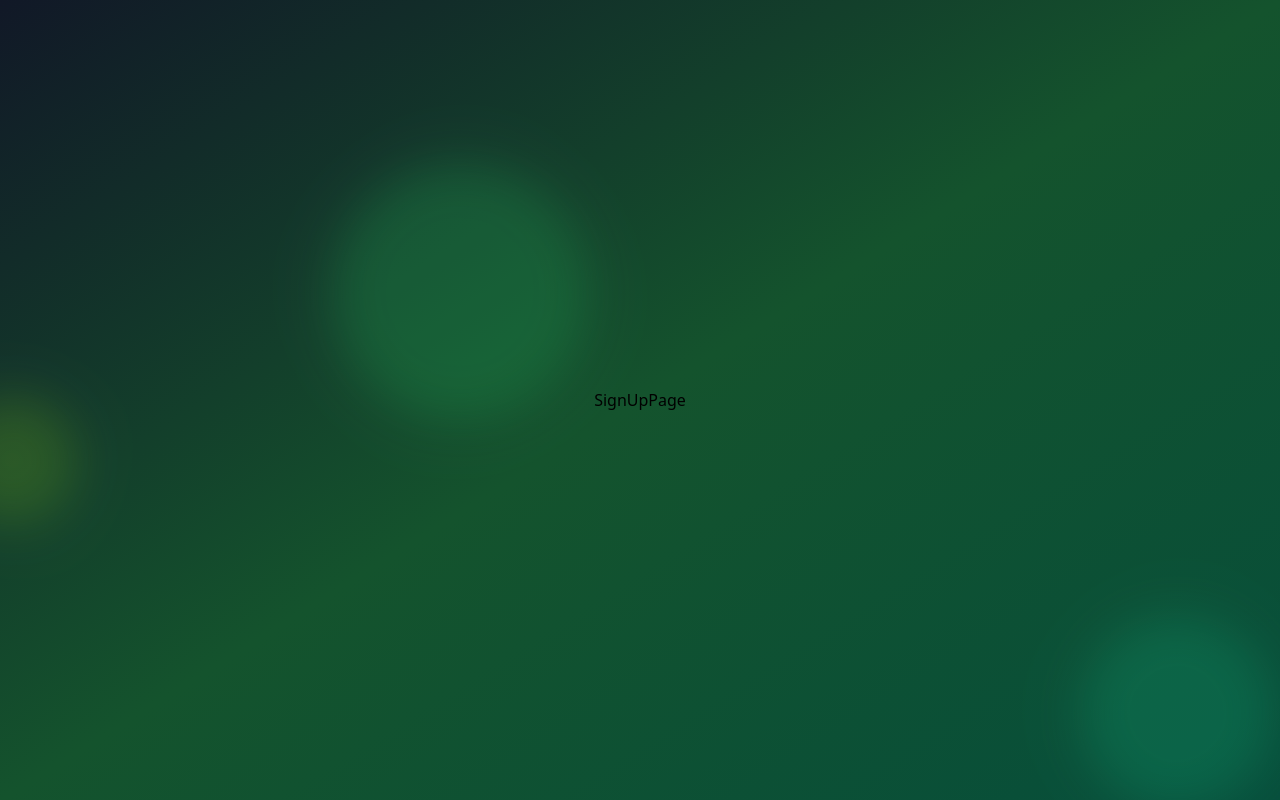
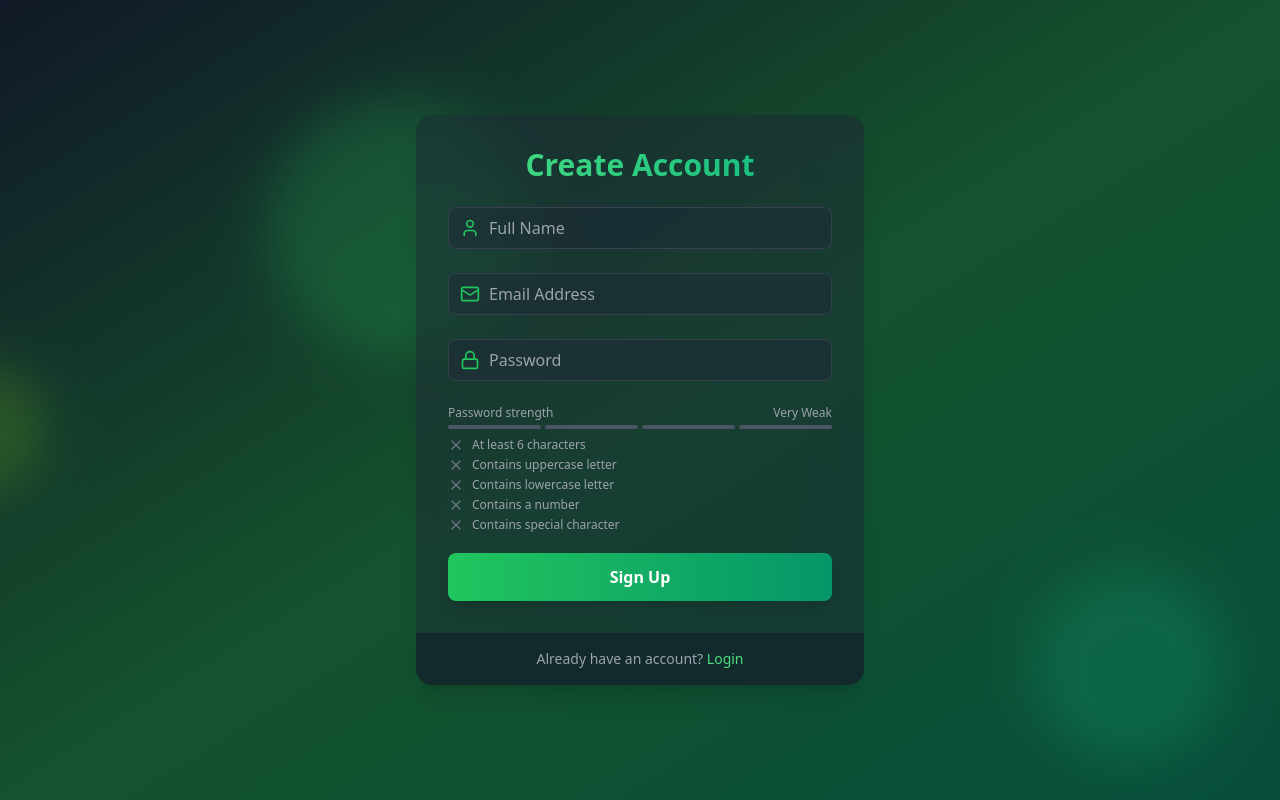
Before and after one commit to ihor-vip/MERN_AUTH_very_detailed, a React (Vite) app in the folder frontend/: page /signup in a window 1280 px wide. Built offline with nearby package versions, Linux system fonts and the light colour scheme; the HTML template or start-up script is replaced by a standard one.

Commit message:
signup page ui

```diff
--- a/frontend/package.json
+++ b/frontend/package.json
@@ -11,6 +11,7 @@
   },
   "dependencies": {
     "framer-motion": "^11.3.21",
+    "lucide-react": "^0.424.0",
     "react": "^18.3.1",
     "react-dom": "^18.3.1",
     "react-router-dom": "^6.26.0"
--- /dev/null
+++ b/frontend/src/components/Input.jsx
@@ -0,0 +1,14 @@
+const Input = ({ icon: Icon, ...props }) => {
+  return (
+    <div className="relative mb-6">
+      <div className="absolute inset-y-0 left-0 flex items-center pl-3 pointer-events-none">
+        <Icon className="size-5 text-green-500" />
+      </div>
+      <input
+        {...props}
+        className="w-full pl-10 pr-3 py-2 bg-gray-800 bg-opacity-50 rounded-lg border border-gray-700 focus:border-green-500 focus:ring-2 focus:ring-green-500 text-white placeholder-gray-400 transition duration-200"
+      />
+    </div>
+  );
+};
+export default Input;
--- /dev/null
+++ b/frontend/src/components/PasswordStrengthMeter.jsx
@@ -0,0 +1,80 @@
+import { Check, X } from "lucide-react";
+
+const PasswordCriteria = ({ password }) => {
+  const criteria = [
+    { label: "At least 6 characters", met: password.length >= 6 },
+    { label: "Contains uppercase letter", met: /[A-Z]/.test(password) },
+    { label: "Contains lowercase letter", met: /[a-z]/.test(password) },
+    { label: "Contains a number", met: /\d/.test(password) },
+    { label: "Contains special character", met: /[^A-Za-z0-9]/.test(password) },
+  ];
+
+  return (
+    <div className="mt-2 space-y-1">
+      {criteria.map((item) => (
+        <div key={item.label} className="flex items-center text-xs">
+          {item.met ? (
+            <Check className="size-4 text-green-500 mr-2" />
+          ) : (
+            <X className="size-4 text-gray-500 mr-2" />
+          )}
+          <span className={item.met ? "text-green-500" : "text-gray-400"}>
+            {item.label}
+          </span>
+        </div>
+      ))}
+    </div>
+  );
+};
+
+const PasswordStrengthMeter = ({ password }) => {
+  const getStrength = (pass) => {
+    let strength = 0;
+    if (pass.length >= 6) strength++;
+    if (pass.match(/[a-z]/) && pass.match(/[A-Z]/)) strength++;
+    if (pass.match(/\d/)) strength++;
+    if (pass.match(/[^a-zA-Z\d]/)) strength++;
+    return strength;
+  };
+  const strength = getStrength(password);
+
+  const getColor = (strength) => {
+    if (strength === 0) return "bg-red-500";
+    if (strength === 1) return "bg-red-400";
+    if (strength === 2) return "bg-yellow-500";
+    if (strength === 3) return "bg-yellow-400";
+    return "bg-green-500";
+  };
+
+  const getStrengthText = (strength) => {
+    if (strength === 0) return "Very Weak";
+    if (strength === 1) return "Weak";
+    if (strength === 2) return "Fair";
+    if (strength === 3) return "Good";
+    return "Strong";
+  };
+
+  return (
+    <div className="mt-2">
+      <div className="flex justify-between items-center mb-1">
+        <span className="text-xs text-gray-400">Password strength</span>
+        <span className="text-xs text-gray-400">
+          {getStrengthText(strength)}
+        </span>
+      </div>
+
+      <div className="flex space-x-1">
+        {[...Array(4)].map((_, index) => (
+          <div
+            key={index}
+            className={`h-1 w-1/4 rounded-full transition-colors duration-300
+                ${index < strength ? getColor(strength) : "bg-gray-600"}
+              `}
+          />
+        ))}
+      </div>
+      <PasswordCriteria password={password} />
+    </div>
+  );
+};
+export default PasswordStrengthMeter;
--- a/frontend/src/pages/SignUpPage.jsx
+++ b/frontend/src/pages/SignUpPage.jsx
@@ -1,7 +1,79 @@
-import React from "react";
+import { motion } from "framer-motion";
+import Input from "../components/Input";
+import { Lock, Mail, User } from "lucide-react";
+import { useState } from "react";
+import { Link } from "react-router-dom";
+import PasswordStrengthMeter from "../components/PasswordStrengthMeter";
 
 const SignUpPage = () => {
-  return <div>SignUpPage</div>;
+  const [name, setName] = useState("");
+  const [email, setEmail] = useState("");
+  const [password, setPassword] = useState("");
+
+  const handleSignUp = async (e) => {
+    e.preventDefault();
+  };
+
+  return (
+    <motion.div
+      initial={{ opacity: 0, y: 20 }}
+      animate={{ opacity: 1, y: 0 }}
+      transition={{ duration: 0.5 }}
+      className="max-w-md w-full bg-gray-800 bg-opacity-50 backdrop-filter backdrop-blur-xl rounded-2xl shadow-xl
+			overflow-hidden"
+    >
+      <div className="p-8">
+        <h2 className="text-3xl font-bold mb-6 text-center bg-gradient-to-r from-green-400 to-emerald-500 text-transparent bg-clip-text">
+          Create Account
+        </h2>
+
+        <form onSubmit={handleSignUp}>
+          <Input
+            icon={User}
+            type="text"
+            placeholder="Full Name"
+            value={name}
+            onChange={(e) => setName(e.target.value)}
+          />
+          <Input
+            icon={Mail}
+            type="email"
+            placeholder="Email Address"
+            value={email}
+            onChange={(e) => setEmail(e.target.value)}
+          />
+          <Input
+            icon={Lock}
+            type="password"
+            placeholder="Password"
+            value={password}
+            onChange={(e) => setPassword(e.target.value)}
+          />
+
+          <PasswordStrengthMeter password={password} />
+
+          <motion.button
+            className="mt-5 w-full py-3 px-4 bg-gradient-to-r from-green-500 to-emerald-600 text-white
+						font-bold rounded-lg shadow-lg hover:from-green-600
+						hover:to-emerald-700 focus:outline-none focus:ring-2 focus:ring-green-500 focus:ring-offset-2
+						 focus:ring-offset-gray-900 transition duration-200"
+            whileHover={{ scale: 1.02 }}
+            whileTap={{ scale: 0.98 }}
+            type="submit"
+          >
+            Sign Up
+          </motion.button>
+        </form>
+      </div>
+      <div className="px-8 py-4 bg-gray-900 bg-opacity-50 flex justify-center">
+        <p className="text-sm text-gray-400">
+          Already have an account?{" "}
+          <Link to={"/login"} className="text-green-400 hover:underline">
+            Login
+          </Link>
+        </p>
+      </div>
+    </motion.div>
+  );
 };
-
 export default SignUpPage;
--- a/package.json
+++ b/package.json
@@ -17,7 +17,9 @@
     "crypto": "^1.0.1",
     "dotenv": "^16.4.5",
     "express": "^4.19.2",
+    "framer-motion": "^11.3.21",
     "jsonwebtoken": "^9.0.2",
+    "lucide-react": "^0.424.0",
     "mailtrap": "^3.4.0",
     "mongoose": "^8.5.2"
   },
```
Also changed, not shown: 2 other files (tests, documents, lock files or other folders).
